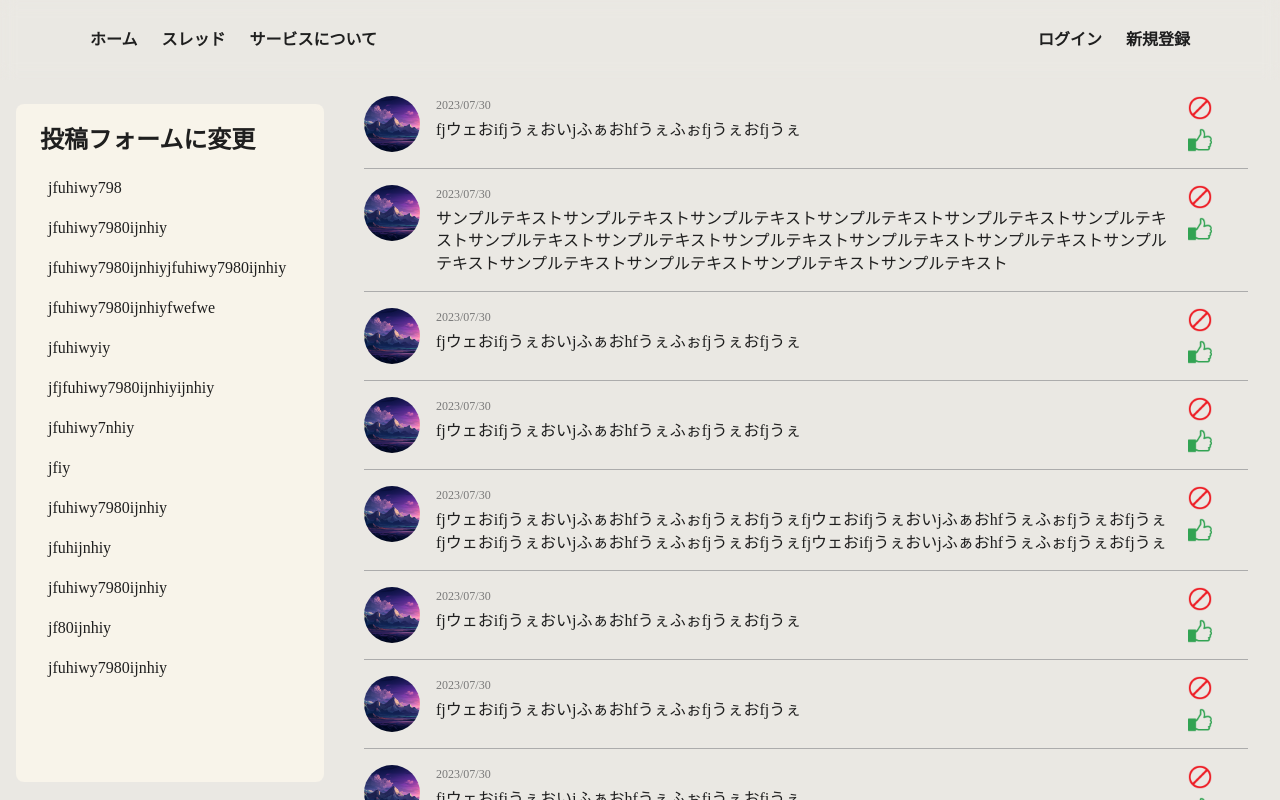
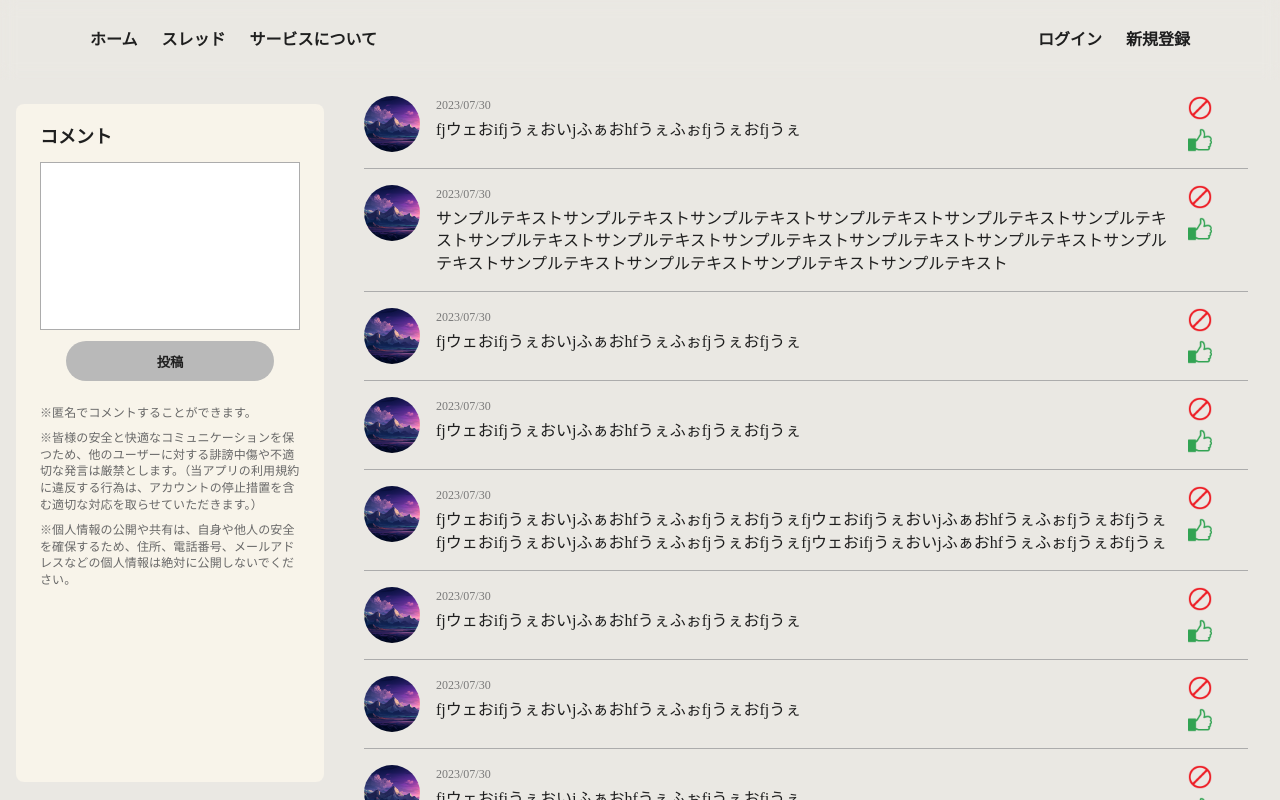
Before and after one commit to lewKcoder/s-young, a Next.js app: page /thread in a window 1280 px wide. Built offline with nearby package versions, Linux system fonts and the light colour scheme.

Commit message:
Rename tips to comment

```diff
--- /dev/null
+++ b/src/components/comment/comment.tsx
@@ -0,0 +1,61 @@
+import { FunctionComponent, useRef, useState } from 'react';
+import styles from './styles.module.scss';
+
+export const Comment: FunctionComponent = () => {
+  const [error, setError] = useState(false);
+  const [disabled, setDisabled] = useState(true);
+  const $textarea = useRef<HTMLTextAreaElement>(null);
+
+  const handlerOnChange = () => {
+    if (!$textarea.current) {
+      return;
+    }
+
+    const validationText =
+      /(愛撫|アクメ|アナル|ペニス|おっぱい|ちんこ|レイプ|SEX|セックス|巨乳|貧乳|爆乳|ちっぱい|巨根|イク|イラマチオ|淫乱|エクスタシー|オナニー|黄金|仮性包茎|ガマン汁|顔面騎乗|亀頭|亀甲縛り|くぱぁ|クンニリングス|コンドーム|サド|ザーメン|Gスポット|四十八手|真性包茎|スカトロ|スパンキング|スワッピング|前戯|センズリ|潜望鏡|前立腺|早漏|祖チン|だいしゅきホールド|ダッチワイフ|ちんぐり返し|ディルド|デブ専|電マ|童貞|土手|ドライオーガズム|中折れ|繩師|尿道プレイ|ヌーディスト|寝取られ|パイパン|ェラ|バラ鞭|ぶっかけ|筆下ろし|ペッティング|ペニス|ポルチオ|マゾ|マラ|みこすり半|夢精|ムラムラ|名器|悶える|ヤリチン|ヤリマン|夜這い|ラブジュース|ローション|陰毛|射精|顔射|死ね|死|しね|シネ|ﾀﾋﾈ|タヒネ|タヒね|クズ|くず|きもい|キモい|キモイ|アホ|あほ|ボケ|ぼけ|カス|かす|ハゲ|はげ|デブ|でぶ|チビ|ちび|クソ|くそ|きえろ|キエロ|消えろ)/;
+
+    if ($textarea.current.value.length < 1) {
+      setDisabled(true);
+      return;
+    }
+
+    if (new RegExp(validationText).test($textarea.current.value)) {
+      setError(true);
+      setDisabled(true);
+      return;
+    }
+
+    setDisabled(false);
+    setError(false);
+  };
+
+  return (
+    <form className={styles.container}>
+      <h2 className={styles.title}>コメント</h2>
+
+      <textarea
+        ref={$textarea}
+        cols={30}
+        rows={10}
+        className={styles.textarea}
+        onChange={handlerOnChange}
+      ></textarea>
+
+      {error && <span className={styles.error}>投稿できない内容が含まれています。</span>}
+
+      <button type="submit" className={`${styles.button} ${disabled && styles.disabled}`}>
+        投稿
+      </button>
+
+      <div className={styles.notice}>
+        <p className={styles.text}>※匿名でコメントすることができます。</p>
+        <p className={styles.text}>
+          ※皆様の安全と快適なコミュニケーションを保つため、他のユーザーに対する誹謗中傷や不適切な発言は厳禁とします。（当アプリの利用規約に違反する行為は、アカウントの停止措置を含む適切な対応を取らせていただきます。）
+        </p>
+        <p className={styles.text}>
+          ※個人情報の公開や共有は、自身や他人の安全を確保するため、住所、電話番号、メールアドレスなどの個人情報は絶対に公開しないでください。
+        </p>
+      </div>
+    </form>
+  );
+};
--- /dev/null
+++ b/src/components/comment/index.ts
@@ -0,0 +1 @@
+export { Comment } from './comment';
--- /dev/null
+++ b/src/components/comment/styles.module.scss
@@ -0,0 +1,62 @@
+.container {
+  border-radius: 8px;
+  background: #f8f4ea;
+  padding: 24px;
+  height: calc(100vh - 170px);
+  overflow-y: auto;
+}
+
+.title {
+  color: var(--color-black);
+  font-size: 18px;
+  font-weight: bold;
+  margin-bottom: 16px;
+}
+
+.textarea {
+  box-sizing: border-box;
+  width: 100%;
+  resize: none;
+  padding: 8px 16px;
+  border-color: #acacac;
+}
+
+.button {
+  display: block;
+  background-color: #61c16a;
+  width: 80%;
+  height: 40px;
+  border-radius: 24px;
+  border: none;
+  color: var(--color-pure-white);
+  font-weight: bold;
+  margin: 8px auto 24px;
+  cursor: pointer;
+
+  &:hover {
+    opacity: 0.7;
+  }
+}
+
+.notice {
+  font-size: 12px;
+  color: #686868;
+  display: grid;
+  gap: 8px;
+}
+
+.text {
+  line-height: 1.4;
+  letter-spacing: 0.12px;
+}
+
+.error {
+  color: #da3732;
+  font-size: 12px;
+}
+
+.disabled {
+  background-color: #b9b9b9;
+  pointer-events: none;
+  cursor: initial;
+}
--- /dev/null
+++ b/src/components/comment/utils/useOnChange/index.ts
@@ -0,0 +1 @@
+export { useOnChange } from './useOnChange';
--- a/src/components/tips/index.ts
+++ /dev/null
@@ -1 +0,0 @@
-export { Tips } from './tips';
--- a/src/components/tips/styles.module.scss
+++ /dev/null
@@ -1,27 +0,0 @@
-.container {
-  border-radius: 8px;
-  background: #f8f4ea;
-  padding: 24px;
-  height: calc(100vh - 170px);
-  overflow-y: auto;
-}
-
-.title {
-  color: var(--color-black);
-  font-size: 24px;
-  font-weight: bold;
-  margin-bottom: 16px;
-}
-
-.list {
-  padding: 12px 8px;
-}
-
-.link {
-  color: var(--color-black);
-  text-decoration: none;
-
-  &:hover {
-    text-decoration: underline;
-  }
-}
--- a/src/components/tips/tips.tsx
+++ /dev/null
@@ -1,23 +0,0 @@
-import { FunctionComponent } from 'react';
-import styles from './styles.module.scss';
-import data from './data.json';
-
-export const Tips: FunctionComponent = () => {
-  const { links } = data;
-
-  return (
-    <div className={styles.container}>
-      <h2 className={styles.title}>投稿フォームに変更</h2>
-
-      <ul className={styles.lists}>
-        {links.map(({ link }) => (
-          <li key={link.label} className={styles.list}>
-            <a href={link.href} className={styles.link}>
-              {link.label}
-            </a>
-          </li>
-        ))}
-      </ul>
-    </div>
-  );
-};
--- a/src/layouts/thread/thread.tsx
+++ b/src/layouts/thread/thread.tsx
@@ -1,6 +1,6 @@
 import { FunctionComponent } from 'react';
 import { Header } from '@/components/header';
-import { Tips } from '@/components/tips';
+import { Comment } from '@/components/comment';
 import { ThreadItem } from '@/components/thread-item';
 import styles from './styles.module.scss';
 
@@ -9,7 +9,7 @@ export const Thread: FunctionComponent = () => {
     <>
       <Header hasBlur />
       <div className={styles.container}>
-        <Tips />
+        <Comment />
         <ThreadItem />
       </div>
     </>
```
Also changed, not shown: src/components/comment/data.json (renamed from src/components/tips/data.json), src/components/comment/types.ts (added).
